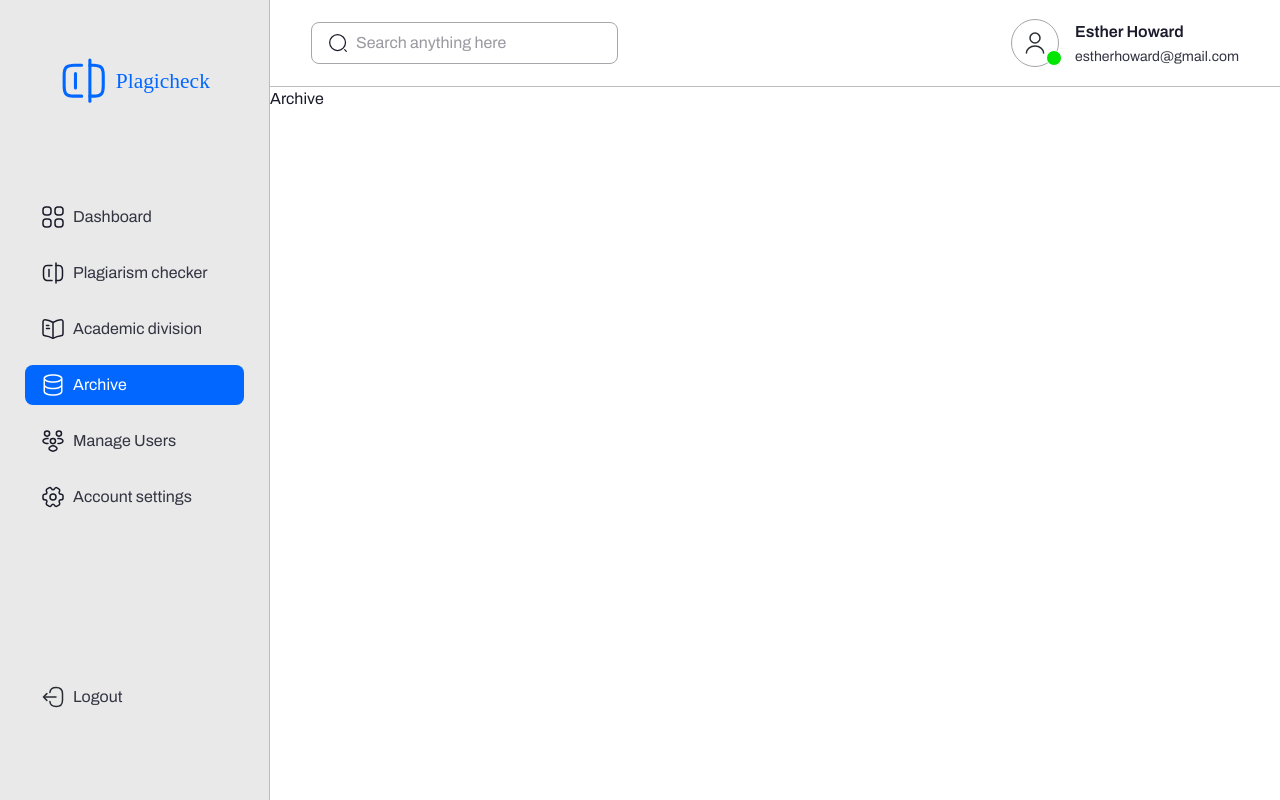
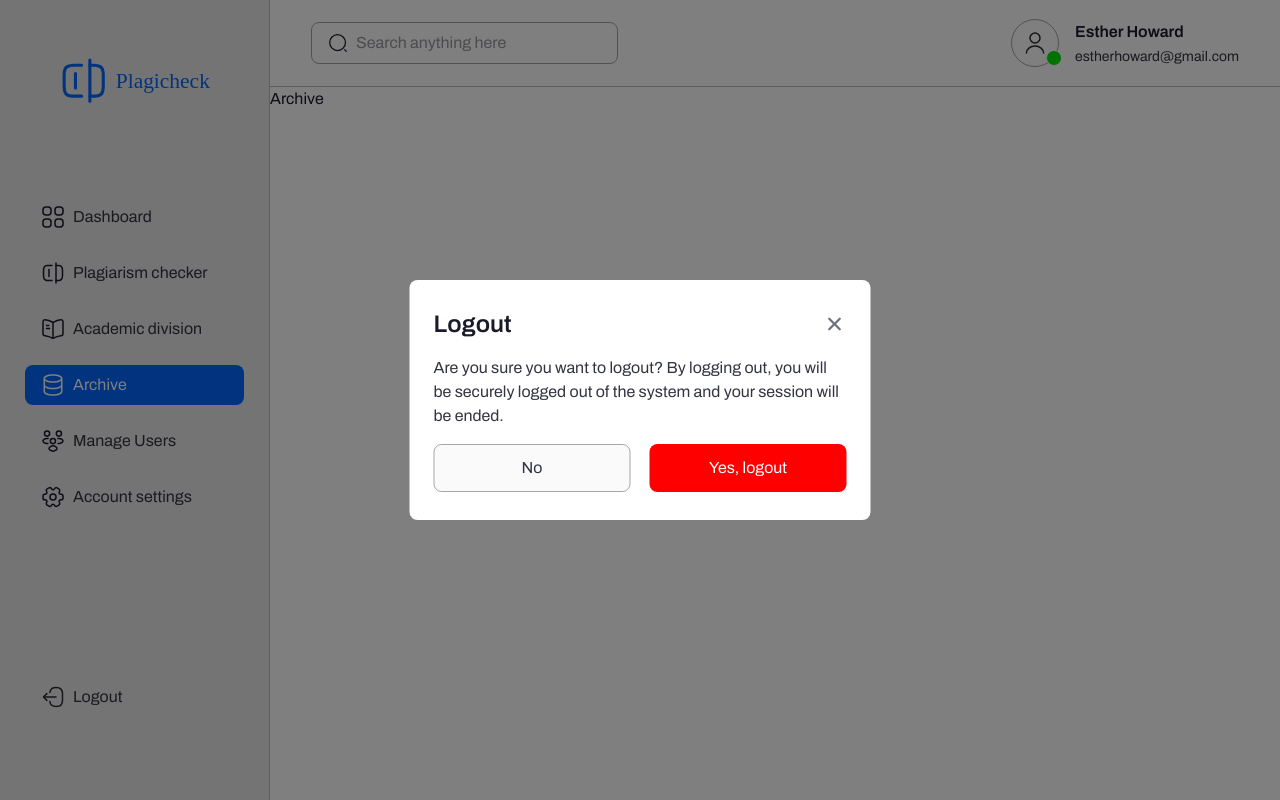
Before and after one commit to Ben7991/plagicheck, a React (Vite) app in the folder apps/client/: page /dashboard/archive in a window 1280 px wide. Both pictures are taken after a click on the button "Logout". Built offline with nearby package versions, Linux system fonts and the light colour scheme; a web font is replaced by a local one.

Commit message:
refactor Backdrop, DashboardLayout, Modal, PageHeader, SideDrawer, side-drawer.util.ts and AccountSetting

```diff
--- a/apps/client/src/components/atoms/back-drop/Backdrop.tsx
+++ b/apps/client/src/components/atoms/back-drop/Backdrop.tsx
@@ -3,7 +3,7 @@ import { BackdropProps } from './backdrop.util';
 export default function Backdrop({ onHide }: BackdropProps) {
   return (
     <div
-      className="w-full h-screen bg-black/50 fixed top-0 left-0"
+      className="w-full h-screen bg-black/50 fixed top-0 left-0 z-[5]"
       onClick={onHide}
     ></div>
   );
--- a/apps/client/src/components/layouts/dashboard-layout/DashboardLayout.tsx
+++ b/apps/client/src/components/layouts/dashboard-layout/DashboardLayout.tsx
@@ -20,7 +20,7 @@ export default function DashboardLayout() {
   return (
     <main className="w-full h-screen lg:flex lg:overflow-hidden">
       {showDrawer && <Backdrop onHide={() => setShowDrawer(!showDrawer)} />}
-      <SideDrawer show={showDrawer} />
+      <SideDrawer show={showDrawer} onHide={() => setShowDrawer(false)} />
       <section className="w-full lg:basis-[calc(100%-270px)] bg-white lg:overflow-y-auto">
         <Outlet />
       </section>
--- a/apps/client/src/components/organisms/modal/Modal.tsx
+++ b/apps/client/src/components/organisms/modal/Modal.tsx
@@ -8,7 +8,7 @@ export default function Modal({ title, children, onHide }: ModalProps) {
   return (
     <>
       <Backdrop onHide={onHide} />
-      <section className="bg-white w-[90%] md:w-[461px] rounded-lg px-6 py-7 fixed top-1/2 left-1/2 -translate-x-1/2 -translate-y-1/2">
+      <section className="bg-white w-[90%] md:w-[461px] rounded-lg px-6 py-7 fixed top-1/2 left-1/2 -translate-x-1/2 -translate-y-1/2 z-10">
         <div className="flex items-center justify-between mb-4">
           <Headline type="h3">{title}</Headline>
           <button
--- a/apps/client/src/components/organisms/page-header/PageHeader.tsx
+++ b/apps/client/src/components/organisms/page-header/PageHeader.tsx
@@ -15,7 +15,7 @@ export default function PageHeader() {
   };
 
   return (
-    <header className="fixed top-0 left-0 w-full lg:sticky lg:top-0 bg-white border-b border-b-[var(--gray-800)] py-3 px-4 md:py-4 md:px-5 xl:py-[19px] xl:px-[41px]">
+    <header className="fixed top-0 left-0 w-full lg:sticky lg:top-0 bg-white border-b border-b-[var(--gray-800)] py-3 px-4 md:py-4 md:px-5 xl:py-[19px] xl:px-[41px] z-[2]">
       <div className="flex justify-between items-center lg:hidden">
         <AppLogo />
         <button className="inline-block" onClick={handleClick}>
--- a/apps/client/src/components/organisms/side-drawer/SideDrawer.tsx
+++ b/apps/client/src/components/organisms/side-drawer/SideDrawer.tsx
@@ -14,8 +14,12 @@ import LogoutIcon from '../../atoms/icons/LogoutIcon';
 import SearchIcon from '../../atoms/icons/SearchIcon';
 import ClockIcon from '../../atoms/icons/ClockIcon';
 import UserProfile from '../../molecules/user-profile/UserProfile';
+import Modal from '../modal/Modal';
+import FormFooter from '../../atoms/form-elements/form-footer/FormFooter';
+import Button from '../../atoms/button/Button';
 
-export default function SideDrawer({ show }: SideDrawerProps) {
+export default function SideDrawer({ show, onHide }: SideDrawerProps) {
+  const [showLogoutModal, setShowLogoutModal] = useState(false);
   const [showDropDown, setShowDropDown] = useState(false);
 
   const navLinkClass = ({ isActive, isPending }: NavLinkClassNameProps) => {
@@ -47,8 +51,9 @@ export default function SideDrawer({ show }: SideDrawerProps) {
   };
 
   return (
+    <>
       <aside
-      className={`w-0 bg-[var(--gray-1000)] border-r border-r-[var(--gray-800)] fixed top-0 left-0 h-screen lg:static lg:basis-[270px] lg:py-12 xl:py-14 overflow-y-auto transition-[width] ${show && 'w-2/3 md:w-[300px] overflow-x-hidden py-10'}`}
+        className={`w-0 bg-[var(--gray-1000)] border-r border-r-[var(--gray-800)] fixed top-0 left-0 h-screen lg:static lg:basis-[270px] lg:py-12 xl:py-14 overflow-y-auto transition-[width] ${show && 'w-2/3 md:w-[300px] overflow-x-hidden py-10 z-[5]'}`}
       >
         <div className="flex justify-center mb-10 lg:mb-10 xl:mb-[91.45px]">
           <AppLogo className="hidden lg:flex" />
@@ -116,10 +121,47 @@ export default function SideDrawer({ show }: SideDrawerProps) {
           </NavLink>
         </div>
         <div className="px-[25px]">
-        <button className="flex items-center gap-2 py-2 px-4 rounded-lg hover:bg-[var(--gray-100)] cursor-pointer w-full">
+          <button
+            className="flex items-center gap-2 py-2 px-4 rounded-lg hover:bg-[var(--gray-100)] cursor-pointer w-full"
+            onClick={() => {
+              setShowLogoutModal(true);
+              onHide();
+            }}
+          >
             <LogoutIcon /> Logout
           </button>
         </div>
       </aside>
+
+      {showLogoutModal && (
+        <Modal onHide={() => setShowLogoutModal(false)} title="Logout">
+          <p className="mb-4">
+            Are you sure you want to logout? By logging out, you will be
+            securely logged out of the system and your session will be ended.
+          </p>
+          <form>
+            <FormFooter className="gap-[19px]">
+              <Button
+                el="button"
+                variant="secondary"
+                type="button"
+                className="basis-[197px]"
+                onClick={() => setShowLogoutModal(false)}
+              >
+                No
+              </Button>
+              <Button
+                el="button"
+                variant="danger"
+                type="submit"
+                className="basis-[197px]"
+              >
+                Yes, logout
+              </Button>
+            </FormFooter>
+          </form>
+        </Modal>
+      )}
+    </>
   );
 }
--- a/apps/client/src/components/organisms/side-drawer/side-drawer.util.ts
+++ b/apps/client/src/components/organisms/side-drawer/side-drawer.util.ts
@@ -5,4 +5,5 @@ export type NavLinkClassNameProps = {
 
 export type SideDrawerProps = {
   show: boolean;
+  onHide: VoidFunction;
 };
--- a/apps/client/src/pages/dashboard/account-settings/AccountSetting.tsx
+++ b/apps/client/src/pages/dashboard/account-settings/AccountSetting.tsx
@@ -86,7 +86,7 @@ export default function AccountSettings() {
       </section>
 
       {showModal && (
-        <Modal onHide={() => setShowModal(false)} title="Logout">
+        <Modal onHide={() => setShowModal(false)} title="Delete Account">
           <p className="mb-4">
             Please not that deleting your account is an irreversible action.
             Take a moment to consider the consequences before proceeding with
```
Lines whose indentation alone changed are shown as unchanged.
